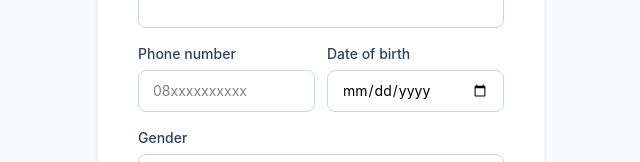
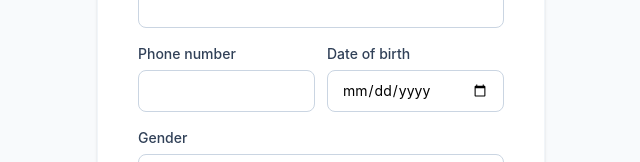
Before and after one commit to knshielim/RecipeApp_PE, a React (Vite) app in the folder client/: page /register in a window 1280 px wide. Shown: the part 413-575 px from the top of the page, without its empty margins (319-959 px from the left). Built offline with nearby package versions, Linux system fonts and the light colour scheme.

Commit message:
Registration Page

```diff
--- a/client/src/components/RegistrationPage.jsx
+++ b/client/src/components/RegistrationPage.jsx
@@ -139,7 +139,6 @@ function RegistrationPage({ onGoToLogin }) {
                 value={phoneNumber}
                 onChange={(e) => setPhoneNumber(e.target.value)}
                 autoComplete="tel"
-                placeholder="08xxxxxxxxxx"
                 className={inputClass}
                 required
               />
```
